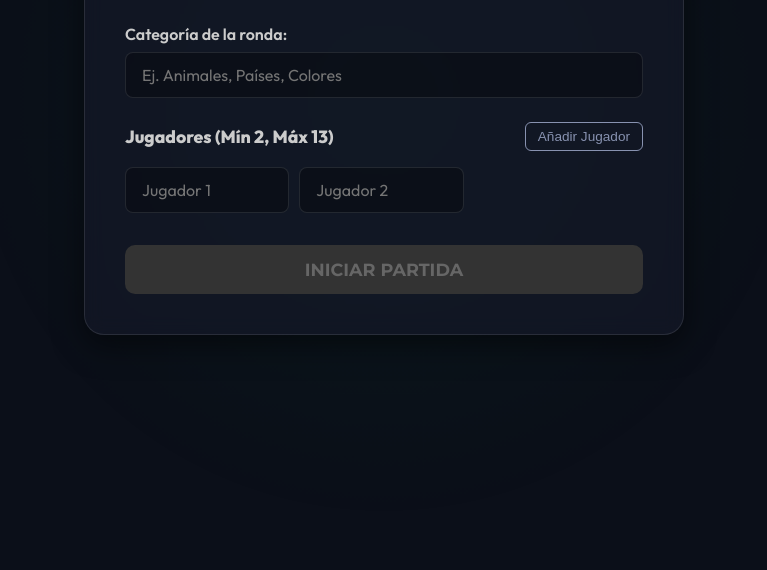
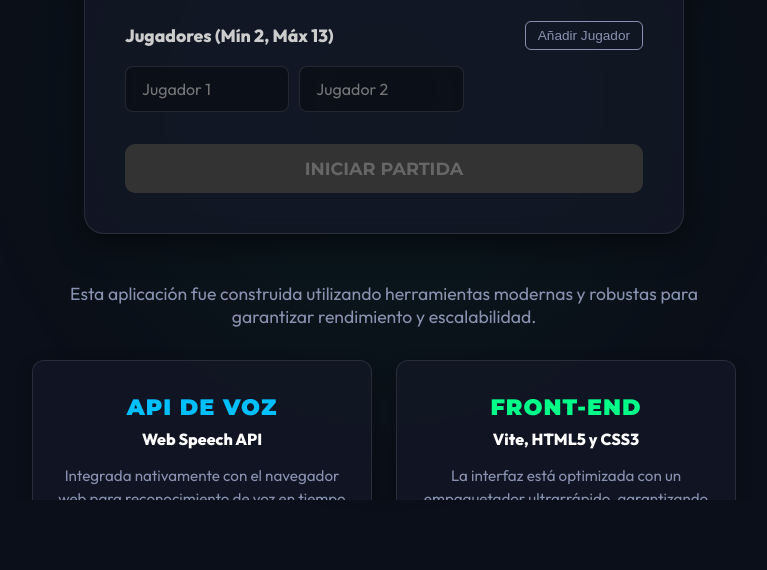
Before and after one commit to AnaLauD/EcoBomb, a website built with Vite: page index.html in a window 1280 px wide. Shown: the part 300-870 px from the top of the page, without its empty margins (256-1023 px from the left). Built offline with nearby package versions, Linux system fonts and the light colour scheme.

Commit message:
Añadir sección de arquitectura de software en inicio

```diff
--- a/index.html
+++ b/index.html
@@ -20,7 +20,8 @@
              1. SETUP SCREEN
       =============================-->
       <section id="setup-screen" class="screen active">
-        <div class="glass-panel">
+        <div class="setup-scroll-container">
+          <div class="glass-panel">
           <h1 class="logo-title">ECO-BOMB</h1>
           <p class="subtitle">La bomba estalla si no hablas rápido</p>
 
@@ -43,6 +44,37 @@
             <button id="start-game-btn" class="btn-primary glow-btn" disabled>Iniciar Partida</button>
           </div>
         </div>
+
+        <div class="tech-info-container">
+          <p class="tech-intro">Esta aplicación fue construida utilizando herramientas modernas y robustas para garantizar rendimiento y escalabilidad.</p>
+
+          <div class="tech-grid">
+            <div class="tech-card">
+              <h3 class="tech-title color-blue">API de Voz</h3>
+              <h4 class="tech-subtitle">Web Speech API</h4>
+              <p class="tech-desc">Integrada nativamente con el navegador web para reconocimiento de voz en tiempo real sin latencia ni dependencia de servidores externos.</p>
+            </div>
+
+            <div class="tech-card">
+              <h3 class="tech-title color-green">Front-End</h3>
+              <h4 class="tech-subtitle">Vite, HTML5 y CSS3</h4>
+              <p class="tech-desc">La interfaz está optimizada con un empaquetador ultrarrápido, garantizando renderizado instantáneo, animaciones fluidas y adaptación móvil.</p>
+            </div>
+
+            <div class="tech-card">
+              <h3 class="tech-title color-yellow">Almacenamiento</h3>
+              <h4 class="tech-subtitle">In-Memory State</h4>
+              <p class="tech-desc">Para agilizar el flujo sin demoras, las métricas y los turnos de la sesión son cacheados internamente garantizando el tiempo real.</p>
+            </div>
+
+            <div class="tech-card">
+              <h3 class="tech-title color-cyan">Despliegue</h3>
+              <h4 class="tech-subtitle">Vite Build & Render.com</h4>
+              <p class="tech-desc">La aplicación se encuentra precompilada y empaquetada para el navegador e interconectada en la nube gratuita asegurando alta disponibilidad.</p>
+            </div>
+          </div>
+        </div>
+      </div>
       </section>
 
       <!--============================
--- a/style.css
+++ b/style.css
@@ -74,6 +74,25 @@ body {
   opacity: 0;
   pointer-events: none;
   transform: translateY(20px);
+}
+
+#setup-screen {
+  overflow-y: auto;
+  justify-content: flex-start;
+}
+
+#game-screen, #results-screen {
+  justify-content: center;
+}
+
+.setup-scroll-container {
+  display: flex;
+  flex-direction: column;
+  align-items: center;
+  gap: 3rem;
+  margin: auto 0;
+  padding: 2rem 0;
+  width: 100%;
 }
 
 .screen.active {
@@ -474,3 +493,64 @@ tbody tr:last-child {
 ::-webkit-scrollbar-thumb:hover {
   background: var(--primary-color);
 }
+
+/* Tech Info Section */
+.tech-info-container {
+  max-width: 800px;
+  text-align: center;
+  padding: 0 1rem;
+}
+
+.tech-intro {
+  color: var(--text-muted);
+  font-size: 1.1rem;
+  margin-bottom: 2rem;
+}
+
+.tech-grid {
+  display: grid;
+  grid-template-columns: repeat(auto-fit, minmax(280px, 1fr));
+  gap: 1.5rem;
+}
+
+.tech-card {
+  background: var(--panel-bg);
+  border: 1px solid var(--panel-border);
+  border-radius: 12px;
+  padding: 2rem 1.5rem;
+  text-align: center;
+  box-shadow: 0 5px 15px rgba(0,0,0,0.3);
+  transition: transform 0.3s ease, border-color 0.3s ease;
+}
+
+.tech-card:hover {
+  transform: translateY(-5px);
+  border-color: rgba(255, 255, 255, 0.3);
+}
+
+.tech-title {
+  font-family: var(--font-heading);
+  font-size: 1.4rem;
+  font-weight: 900;
+  margin-bottom: 0.5rem;
+  text-transform: uppercase;
+  letter-spacing: 1px;
+}
+
+.tech-subtitle {
+  font-weight: 700;
+  color: #fff;
+  margin-bottom: 1rem;
+  font-size: 1rem;
+}
+
+.tech-desc {
+  color: var(--text-muted);
+  font-size: 0.95rem;
+  line-height: 1.5;
+}
+
+.color-blue { color: #00bfff; }
+.color-green { color: #00ff88; }
+.color-yellow { color: #ffd700; }
+.color-cyan { color: #00ffff; }
```
